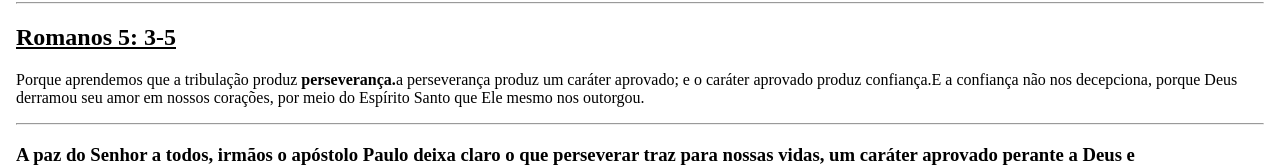
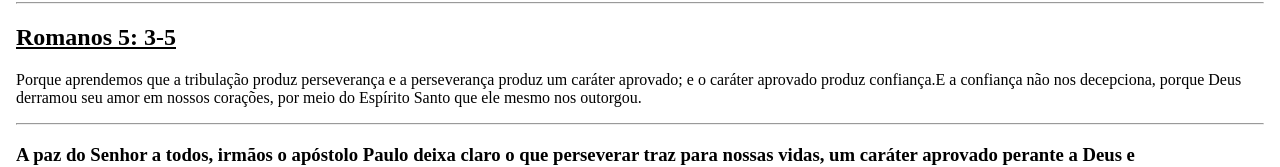
Before and after one commit to paulinhoferreira/soulscode, a Next.js app: page / in a window 1280 px wide. Shown: the part 188-355 px from the top of the page. Built offline with nearby package versions, Linux system fonts and the light colour scheme.

Commit message:
Devocional 3

```diff
--- a/pages/index.js
+++ b/pages/index.js
@@ -29,10 +29,10 @@ function Home() {
             <u>Romanos 5: 3-5</u>
           </h2>
           <p>
-            Porque aprendemos que a tribulação produz <b>perseverança.</b>a
+            Porque aprendemos que a tribulação produz perseverança e a
             perseverança produz um caráter aprovado; e o caráter aprovado produz
             confiança.E a confiança não nos decepciona, porque Deus derramou seu
-            amor em nossos corações, por meio do Espírito Santo que Ele mesmo
+            amor em nossos corações, por meio do Espírito Santo que ele mesmo
             nos outorgou.
           </p>
         </header>
```
